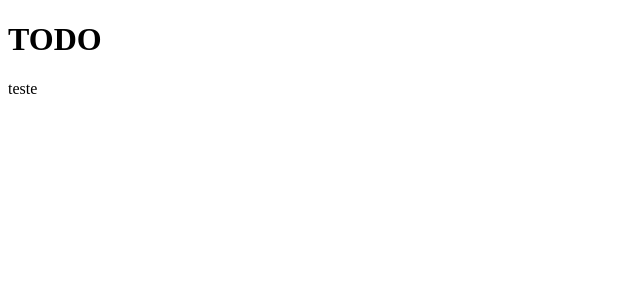
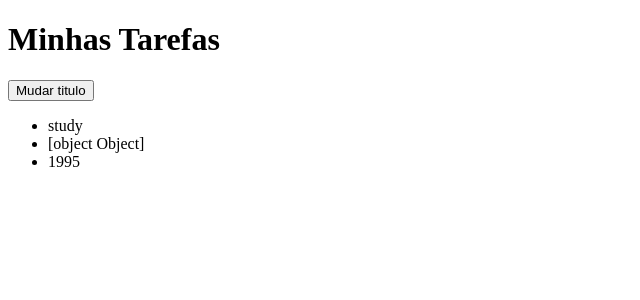
Before and after one commit to rafaelalvesmds/ToDoAngular, an Angular app: page / in a window 1280 px wide. Shown: the top 300 px of the page, without its empty margins (0-640 px from the left). Built offline with nearby package versions, Linux system fonts and the light colour scheme.

Commit message:
Exibindo Dados {{}}

```diff
--- a/src/app/app.component.html
+++ b/src/app/app.component.html
@@ -1,3 +1,7 @@
-<h1>TODO</h1>
+<h1>{{title}}</h1>
 
-<p>teste</p>
+<button (click)="alterarTitulo()">Mudar titulo</button>
+
+<ul>
+  <li *ngFor="let todo of todos">{{todo}}</li>
+</ul>
--- a/src/app/app.component.ts
+++ b/src/app/app.component.ts
@@ -8,11 +8,16 @@
 
 export class AppComponent {
   public todos: any[] = [];
+  public title: String = 'Minhas Tarefas';
 
 
   constructor() {
-    this.todos.push('study')
-    this.todos.push({message: 'json' })
-    this.todos.push(1995)
+    this.todos.push('study');
+    this.todos.push({"message": "json" });
+    this.todos.push(1995);
+  }
+
+  alterarTitulo() {
+    this.title = "Mudei"
   }
 }
```
